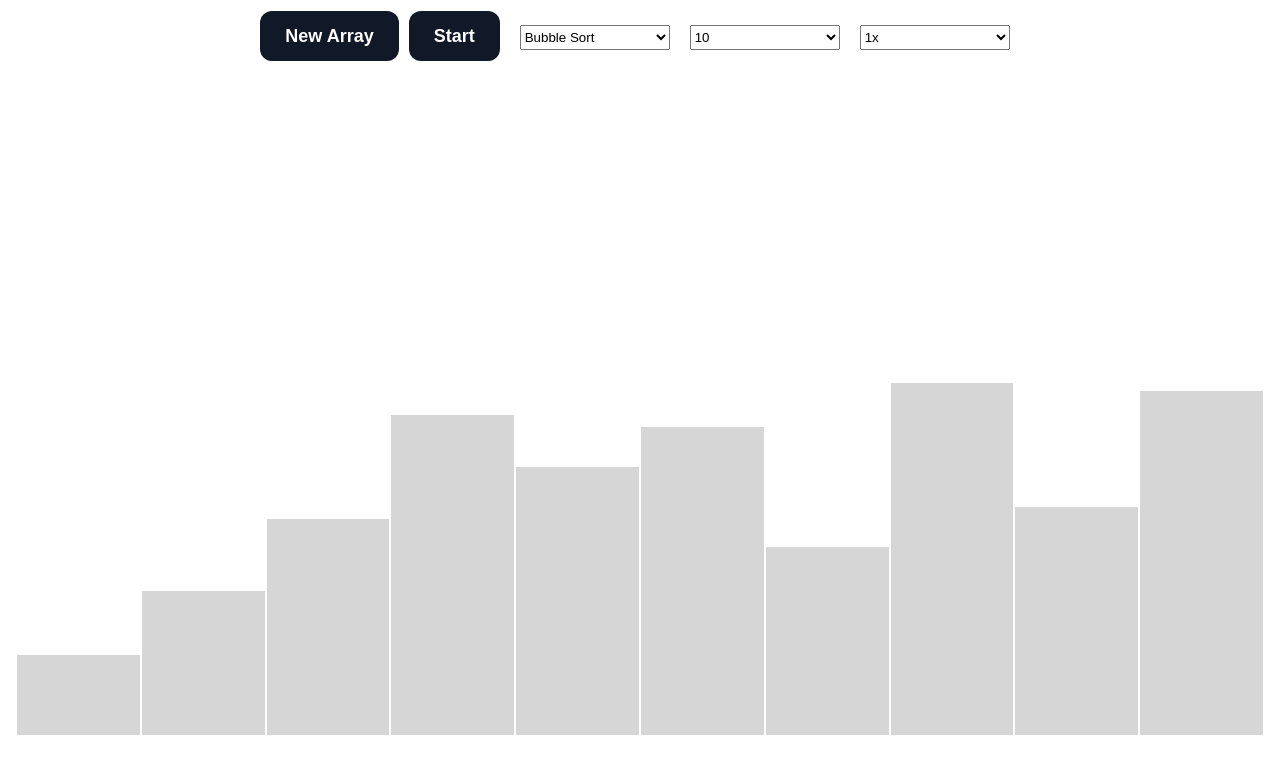
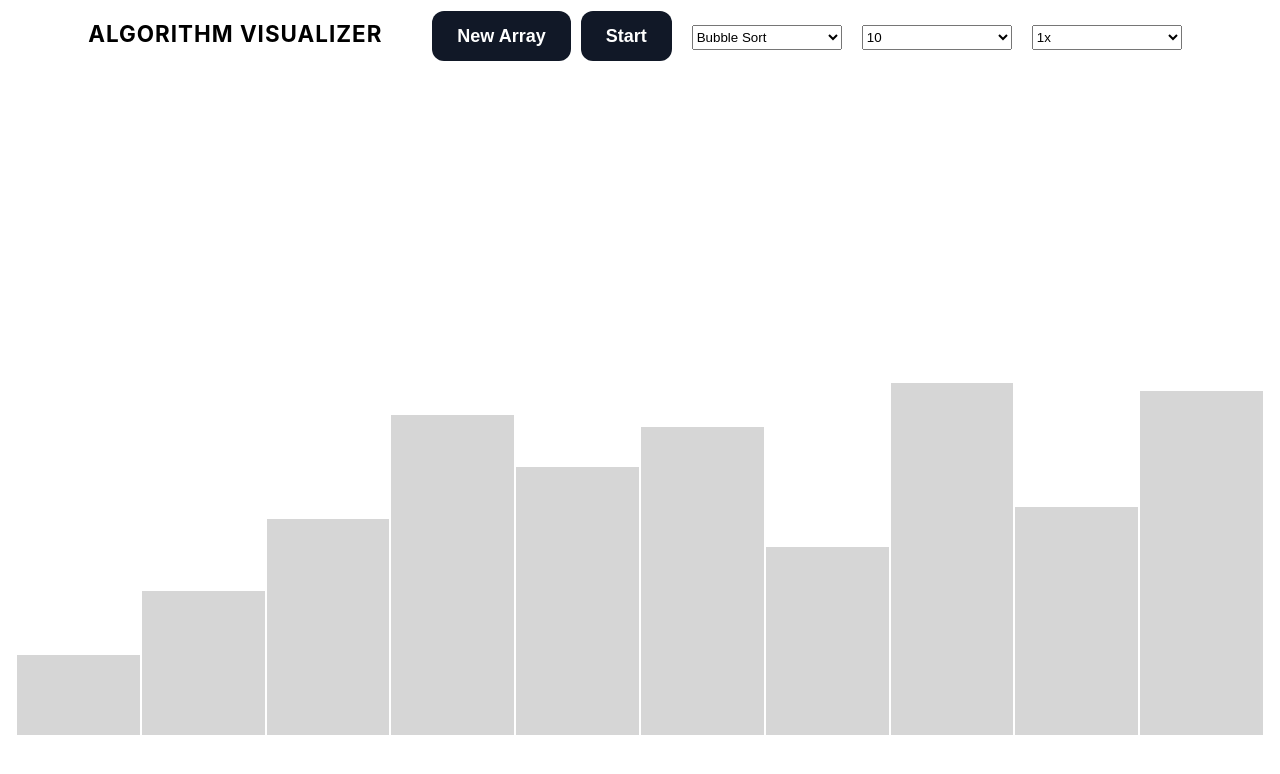
Before and after one commit to BenjacksonSE/sorting-visualizer, a React (Create React App) app: page / in a window 1280 px wide. Shown: the top 774 px of the page. Built offline with nearby package versions, Linux system fonts and the light colour scheme.

Commit message:
Added styles

```diff
--- a/src/App.css
+++ b/src/App.css
@@ -38,7 +38,7 @@ html, body {
 }
 /* FRAME ENDS */
 
-/* NAVBAR STARTS */
+/* Interface STARTS */
 .interface {
   top: 0;
   overflow: hidden;
@@ -75,6 +75,16 @@ html, body {
 }
 #random {
   margin-top: 5px;
+}
+.logo {
+  color: black;
+  font-weight: 700;
+  text-decoration: none;
+  font-size: 1.4em;
+  text-transform: uppercase;
+  letter-spacing: 1px;
+  display: inline;
+  margin-right: 50px;
 }
 
 button {
@@ -124,6 +134,8 @@ button:focus {
   .interface a.icon {
       float: right;
       display: block;
+      color: black;
+      font-size: 24px;;
   }
   .interface.responsive {
       position: relative;
@@ -141,5 +153,8 @@ button:focus {
   .interface.responsive button {
     display: inline;
   }
+  .logo{
+    display: none;
+  }
 }
 /* interface ENDS */
--- a/src/components/Interface/Interface.js
+++ b/src/components/Interface/Interface.js
@@ -29,6 +29,7 @@ class Interface extends React.Component {
     render() {
         return (
             <div className="interface" id="interface">
+                <label className='logo'>Algorithm Visualizer</label>
                 <button id="random" onClick = {() => this.props.newArray(1)}>New Array</button>
                 <button id="start" onClick = {() => this.props.start()}>Start</button>
                 <Algorithms
```
